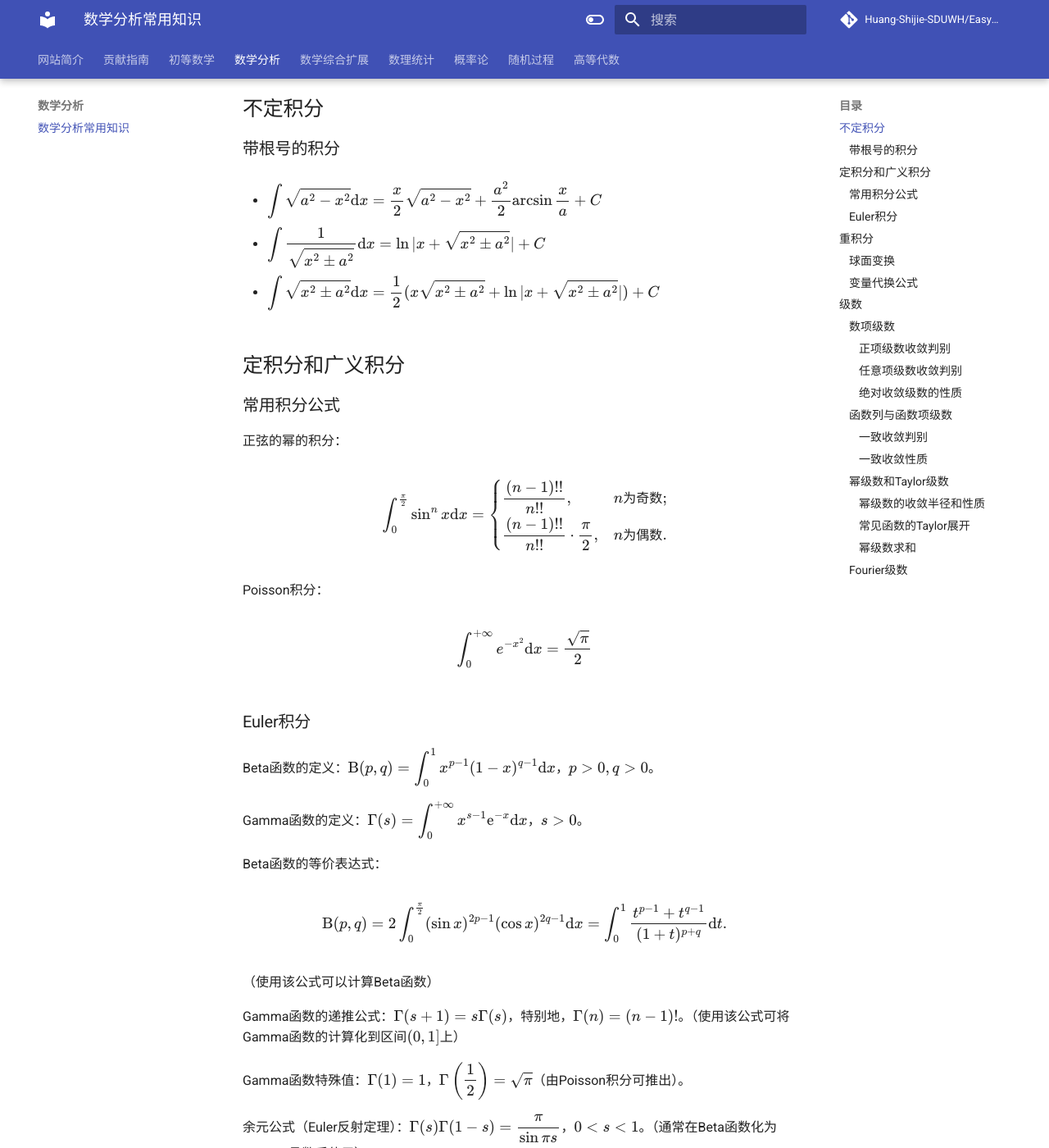
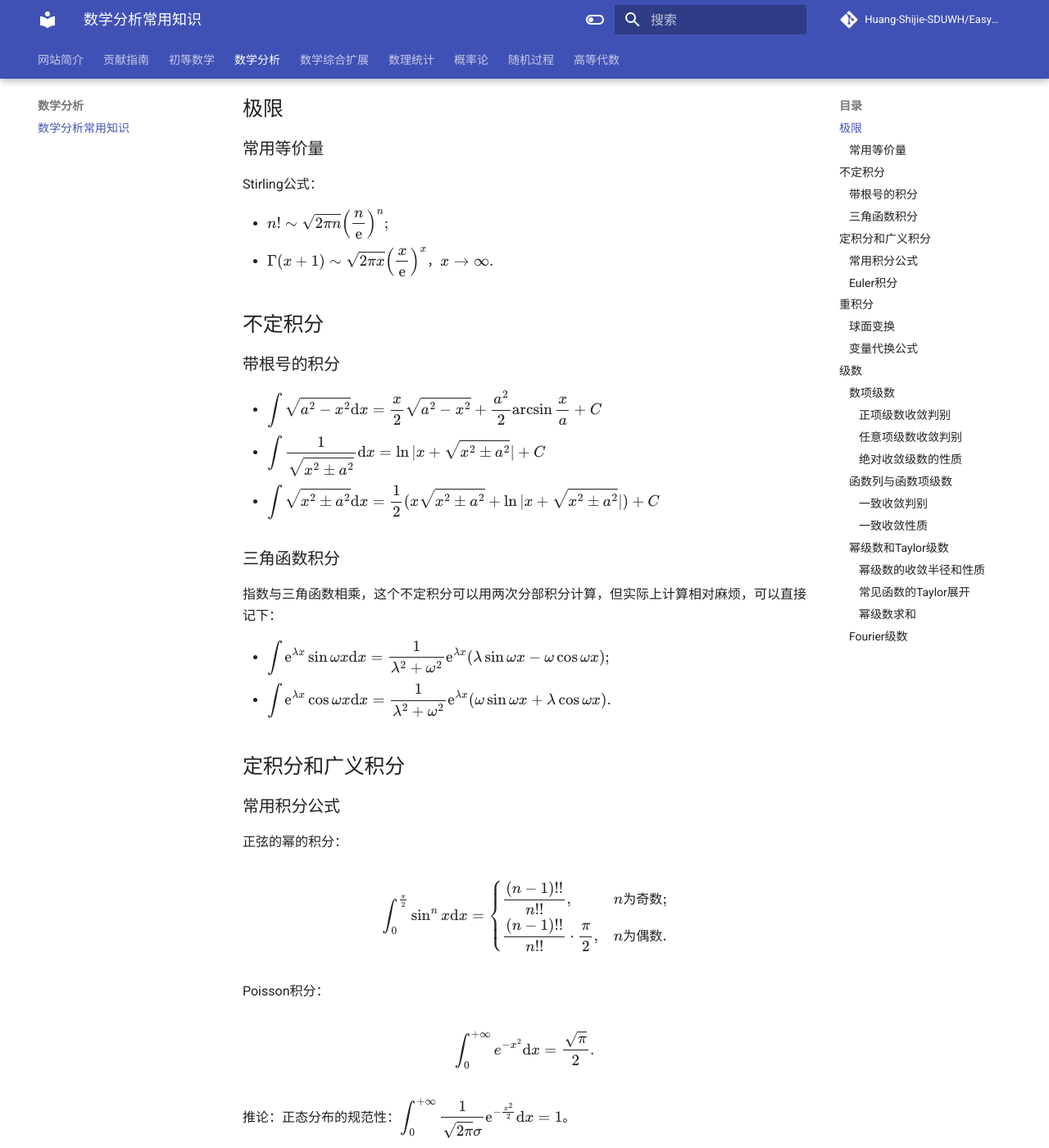
Before and after one commit to Easymath-wiki/Easymath-wiki, an MkDocs documentation site: the page built from docs/数学分析/数分常用知识.md, in a window 1280 px wide and 1400 px high, scrolled down 261 px. Shown: the whole window at 82% size. Built offline with MkDocs 1.6.1 and Material for MkDocs 9.7.7, drawn with Linux system fonts in a browser that asks for light colours; formulas are drawn with MathJax 3; comment, search, counter and statistics services are not loaded; some of the changed text lies outside the part shown.

Commit message:
Add basic list of theory or probability

```diff
--- a/docs/数学分析/数分常用知识.md
+++ b/docs/数学分析/数分常用知识.md
@@ -27,15 +27,29 @@
 
 欢迎大家添加新内容。
 
+## 极限
+
+### 常用等价量
+
+Stirling公式：
+
+* $n! \sim \sqrt{2 \pi n} \left( \xfrac{n}{\e} \right)^n;$
+* $\Gamma(x + 1) \sim \sqrt{2 \pi x} \left( \xfrac{x}{\e} \right)^x$，$x \to \infty.$
+
 ## 不定积分
 
 ### 带根号的积分
 
 * $\xint \xsqrt{a^2 - x^2} \d x = \xfrac{x}{2} \xsqrt{a^2 - x^2} + \xfrac{a^2}{2} \arcsin{\xfrac{x}{a}} + C$
+* $\xint \xfrac{1}{\xsqrt{x^2 \pm a^2}} \d x = \ln{|x + \xsqrt{x^2 \pm a^2}|} + C$
+* $\xint {\xsqrt{x^2 \pm a^2}} \d x = \xfrac{1}{2} (x\xsqrt{x^2 \pm a^2} + \ln{|x + \xsqrt{x^2 \pm a^2}|}) + C$
 
-* $\xint \xfrac{1}{\xsqrt{x^2 \pm a^2}} \d x = \ln{|x + \xsqrt{x^2 \pm a^2}|} + C$
+### 三角函数积分
 
-* $\xint {\xsqrt{x^2 \pm a^2}} \d x = \xfrac{1}{2} (x\xsqrt{x^2 \pm a^2} + \ln{|x + \xsqrt{x^2 \pm a^2}|}) + C$
+指数与三角函数相乘，这个不定积分可以用两次分部积分计算，但实际上计算相对麻烦，可以直接记下：
+
+* $\xint \e^{\lambda x} \sin{\omega x} \d x = \xfrac{1}{\lambda^2 + \omega^2} \e^{\lambda x} (\lambda \sin{\omega x} - \omega \cos{\omega x});$
+* $\xint \e^{\lambda x} \cos{\omega x} \d x = \xfrac{1}{\lambda^2 + \omega^2} \e^{\lambda x} (\omega \sin{\omega x} + \lambda \cos{\omega x}).$
 
 ## 定积分和广义积分
 
@@ -54,8 +68,10 @@ $$
 Poisson积分：
 
 $$
-\int_0^{+\infty} e^{-x^2} \d x = \frac{\sqrt{\pi}}{2}
+\int_0^{+\infty} e^{-x^2} \d x = \frac{\sqrt{\pi}}{2}.
 $$
+
+推论：正态分布的规范性：$\xint_0^{+\infty} \xfrac{1}{\sqrt{2 \pi} \sigma} \e^{-\frac{x^2}{2}} \d x = 1$。
 
 ### Euler积分
 
@@ -68,6 +84,8 @@ Beta函数的等价表达式：
 $$
 \Beta (p, q) = 2 \int_0^{\frac{\pi}{2}} (\sin{x})^{2p-1} (\cos{x})^{2q-1} \d x = \int_0^1 \frac{t^{p-1} + t^{q-1}}{(1+t)^{p+q}} \d t.
 $$
+
+Beta函数与Gamma函数的关系：$\Beta (p, q) = \xfrac{\Gamma(p) \Gamma(q)}{\Gamma(p + q)}$。
 
 （使用该公式可以计算Beta函数）
 
@@ -87,7 +105,7 @@ $$
 
 * Gamma分布的规范性：$\xint_0^{+\infty} \xfrac{\lambda^r}{\Gamma(r)} x^{r-1} \e^{-\lambda x} \d x = 1$，$r, \lambda > 0$
 
-上面这一性质可用于快速计算形如$\xint_0^\infty x^\alpha \e^{-\lambda x} \d x$的积分。
+上面这一性质可用于快速计算形如 $\xint_0^{+\infty} x^\alpha \e^{-\lambda x} \d x$ 的积分。
 
 * Z分布的规范性：$\xint_0^{+\infty} \xfrac{1}{\Beta(a, b)} \xfrac{x^{a-1}}{(1 + x)^{a+b}} \d x = 1$，$a, b > 0$。
 
```
Also changed, not shown: docs/概率论/999.概率论常用知识点.md (added, +95 -0 lines).
